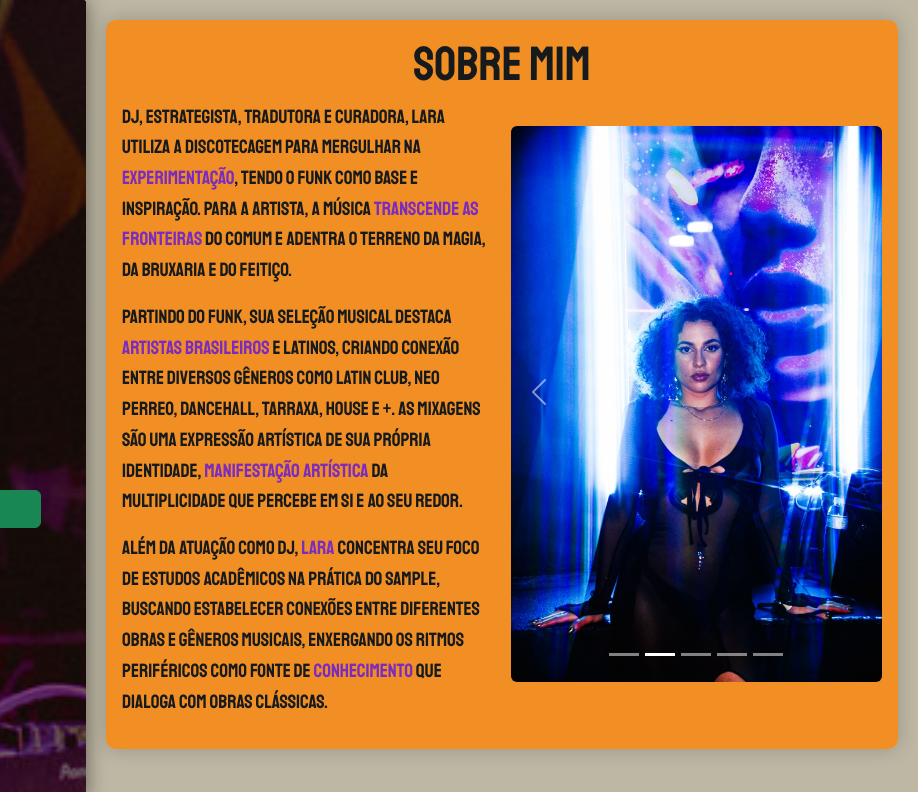
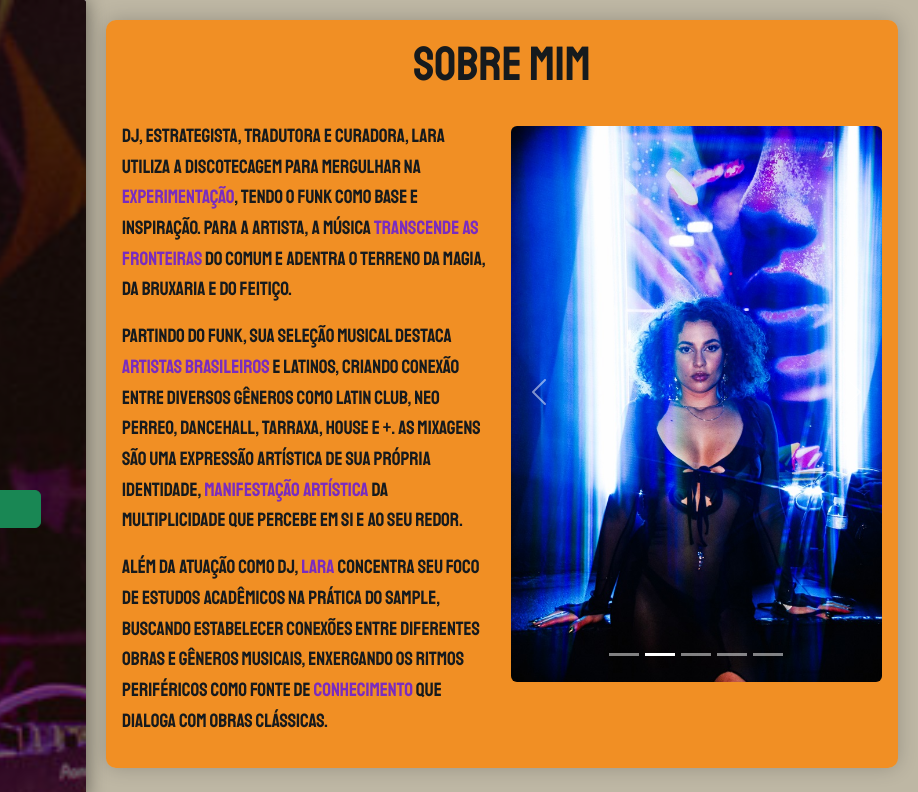
Before and after one commit to Allegrafrontend/Lara, a plain HTML site: page index.html in a window 1280 px wide. Shown: the top 792 px of the page, 362-1280 px from the left. Drawn offline with nearby package versions, Linux system fonts and the light colour scheme.

Commit message:
alinhamento texto com a imagem na secao sobre

```diff
--- a/css/style.css
+++ b/css/style.css
@@ -123,6 +123,7 @@ span{
 .texto{
     flex: 1;
     margin-right: 1.1em;
+    margin-top: 1.2em;
 }
 .carossel{
     flex: 1;
```
